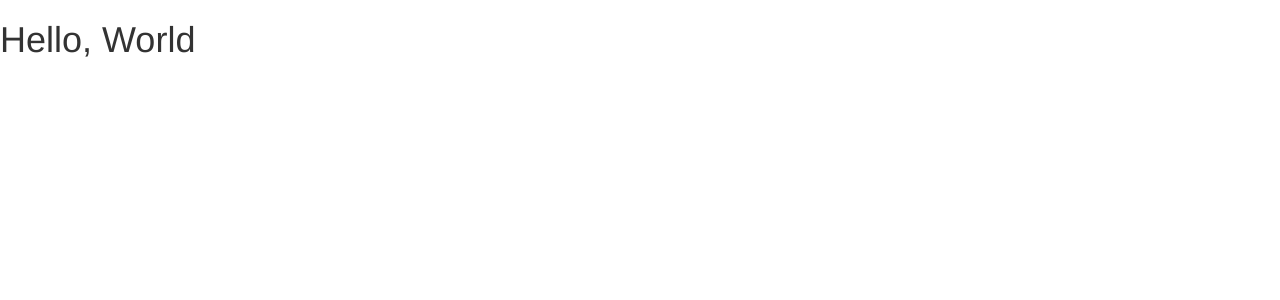
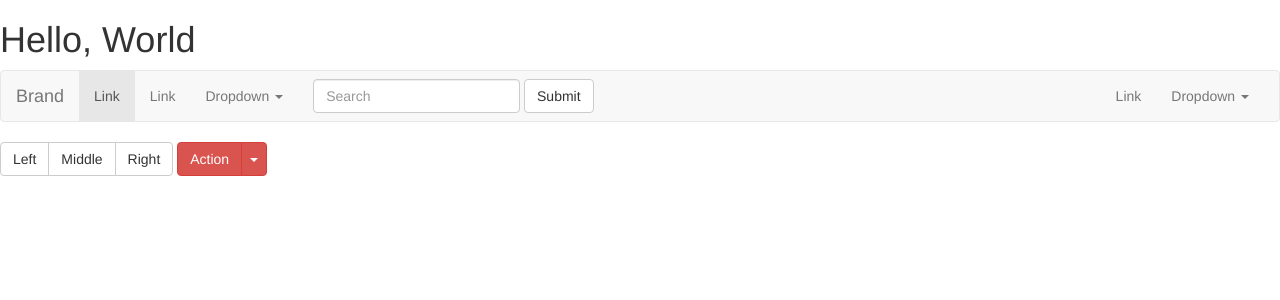
Before and after one commit to mukarramtahir/physics-of-polymers, a Jekyll site: the page built from index.html, in a window 1280 px wide. Shown: the top 300 px of the page. Built offline with Jekyll 4.4.1, drawn with Linux system fonts in a browser that asks for light colours; nearby versions of some CDN libraries.

Commit message:
added some components from bootstrap docs to test integration of bootstrap with jekyll

```diff
--- a/index.html
+++ b/index.html
@@ -3,3 +3,78 @@ layout: cover
 ---
 
 <h1>Hello, World</h1>
+
+<nav class="navbar navbar-default">
+  <div class="container-fluid">
+    <!-- Brand and toggle get grouped for better mobile display -->
+    <div class="navbar-header">
+      <button type="button" class="navbar-toggle collapsed" data-toggle="collapse" data-target="#bs-example-navbar-collapse-1" aria-expanded="false">
+        <span class="sr-only">Toggle navigation</span>
+        <span class="icon-bar"></span>
+        <span class="icon-bar"></span>
+        <span class="icon-bar"></span>
+      </button>
+      <a class="navbar-brand" href="#">Brand</a>
+    </div>
+
+    <!-- Collect the nav links, forms, and other content for toggling -->
+    <div class="collapse navbar-collapse" id="bs-example-navbar-collapse-1">
+      <ul class="nav navbar-nav">
+        <li class="active"><a href="#">Link <span class="sr-only">(current)</span></a></li>
+        <li><a href="#">Link</a></li>
+        <li class="dropdown">
+          <a href="#" class="dropdown-toggle" data-toggle="dropdown" role="button" aria-haspopup="true" aria-expanded="false">Dropdown <span class="caret"></span></a>
+          <ul class="dropdown-menu">
+            <li><a href="#">Action</a></li>
+            <li><a href="#">Another action</a></li>
+            <li><a href="#">Something else here</a></li>
+            <li role="separator" class="divider"></li>
+            <li><a href="#">Separated link</a></li>
+            <li role="separator" class="divider"></li>
+            <li><a href="#">One more separated link</a></li>
+          </ul>
+        </li>
+      </ul>
+      <form class="navbar-form navbar-left" role="search">
+        <div class="form-group">
+          <input type="text" class="form-control" placeholder="Search">
+        </div>
+        <button type="submit" class="btn btn-default">Submit</button>
+      </form>
+      <ul class="nav navbar-nav navbar-right">
+        <li><a href="#">Link</a></li>
+        <li class="dropdown">
+          <a href="#" class="dropdown-toggle" data-toggle="dropdown" role="button" aria-haspopup="true" aria-expanded="false">Dropdown <span class="caret"></span></a>
+          <ul class="dropdown-menu">
+            <li><a href="#">Action</a></li>
+            <li><a href="#">Another action</a></li>
+            <li><a href="#">Something else here</a></li>
+            <li role="separator" class="divider"></li>
+            <li><a href="#">Separated link</a></li>
+          </ul>
+        </li>
+      </ul>
+    </div><!-- /.navbar-collapse -->
+  </div><!-- /.container-fluid -->
+</nav>
+
+<div class="btn-group" role="group" aria-label="...">
+  <button type="button" class="btn btn-default">Left</button>
+  <button type="button" class="btn btn-default">Middle</button>
+  <button type="button" class="btn btn-default">Right</button>
+</div>
+
+<div class="btn-group">
+  <button type="button" class="btn btn-danger">Action</button>
+  <button type="button" class="btn btn-danger dropdown-toggle" data-toggle="dropdown" aria-haspopup="true" aria-expanded="false">
+    <span class="caret"></span>
+    <span class="sr-only">Toggle Dropdown</span>
+  </button>
+  <ul class="dropdown-menu">
+    <li><a href="#">Action</a></li>
+    <li><a href="#">Another action</a></li>
+    <li><a href="#">Something else here</a></li>
+    <li role="separator" class="divider"></li>
+    <li><a href="#">Separated link</a></li>
+  </ul>
+</div>
```
